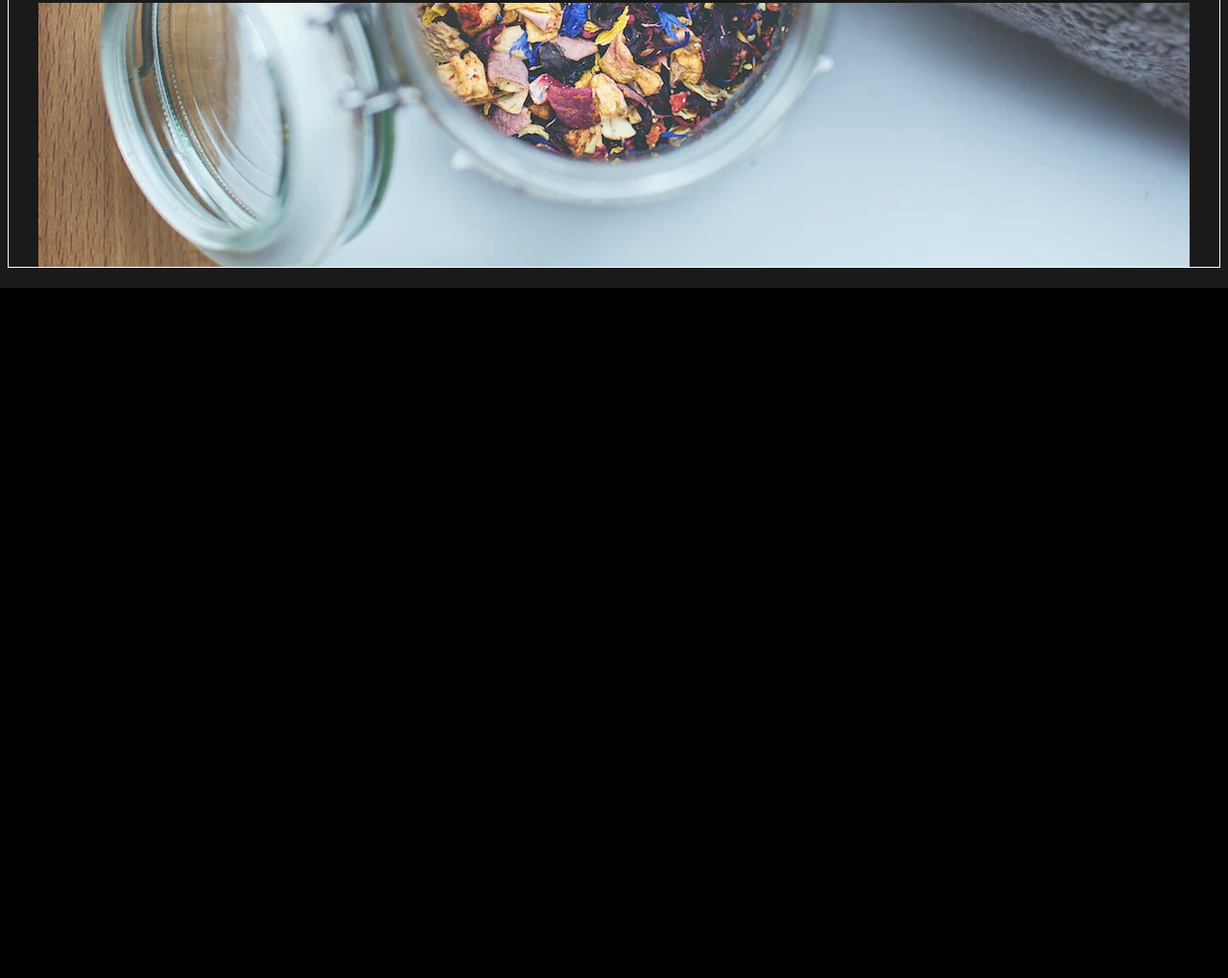
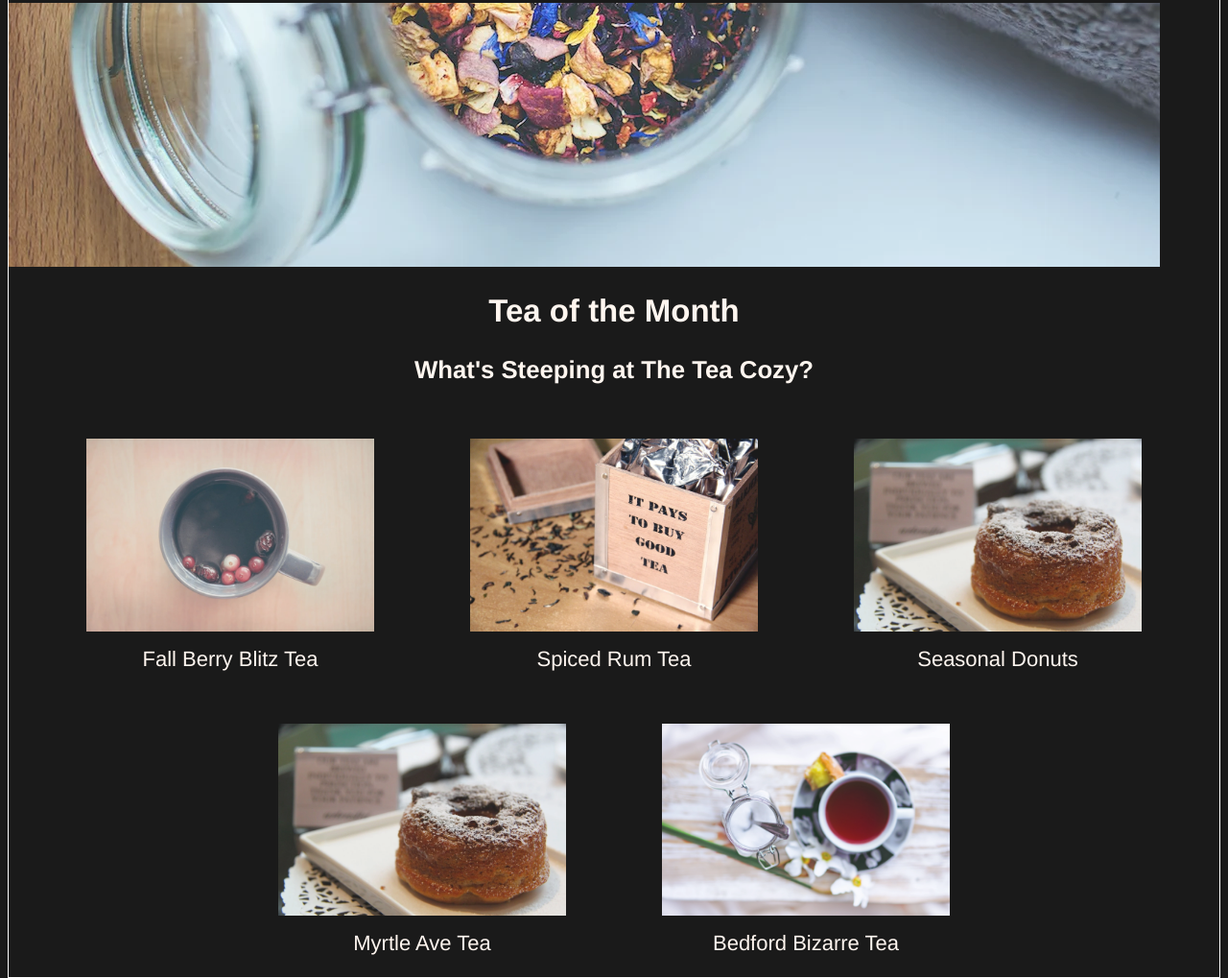
Before and after one commit to jameslavis26/jameslavis26.github.io, a plain HTML site: page index.html in a window 1280 px wide. Shown: the part 500-1519 px from the top of the page at 96% size. Before the commit the page ends 800 px from the top, so only its background shows below. Drawn offline with Linux system fonts and the light colour scheme.

Commit message:
Featured Items added

```diff
--- a/index.html
+++ b/index.html
@@ -24,7 +24,32 @@
                 </div>
             </section>
             <section id = "featured">
-
+                <div id = "title">
+                    <h2>Tea of the Month</h2>
+                    <h3>What's Steeping at The Tea Cozy?</h3>
+                </div>
+                <div id = "figures">
+                <figure class = "featuredItem">
+                    <img src = "resources/media/images/img-berryblitz.webp"/>
+                    <figcaption>Fall Berry Blitz Tea</figcaption>
+                </figure>
+                <figure class = "featuredItem">
+                    <img src = "resources/media/images/img-spiced-rum.webp"/>
+                    <figcaption>Spiced Rum Tea</figcaption>
+                </figure>
+                <figure class = "featuredItem">
+                    <img src = "resources/media/images/img-donut.webp"/>
+                    <figcaption>Seasonal Donuts</figcaption>
+                </figure>
+                <figure class = "featuredItem">
+                    <img src = "resources/media/images/img-donut.webp"/>
+                    <figcaption>Myrtle Ave Tea</figcaption>
+                </figure>
+                <figure class = "featuredItem">
+                    <img src = "resources/media/images/img-bedford-bizarre.webp"/>
+                    <figcaption>Bedford Bizarre Tea</figcaption>
+                </figure>
+            </div>
             </section>
             <section id = "locations">
             </section>
--- a/resources/css/style.css
+++ b/resources/css/style.css
@@ -6,6 +6,7 @@ html {
     opacity:0.9;
     text-align: center;
 }
+
 
 /* Css styles the header section*/
 
@@ -16,6 +17,7 @@ header{
     position: fixed;
     display:flex;
     justify-content:space-between;
+    z-index:2;
 }
 
 #logo{
@@ -43,10 +45,10 @@ main{
     border:1px solid white;
     position:relative;
     top:69px;
-    display:flex;
-    justify-content:center;
+    display:block;
 }
 
+/* Styles Mission Statement*/
 #mission{
     height:700px;
     width:1200px;
@@ -59,3 +61,22 @@ main{
     width:100%;
     background-color: black;
 }
+
+/*Styles Featured Items Section*/
+#featured{
+    width:100%;
+    float:center;
+}
+
+#figures{
+    position:relative;
+    display:flex;
+    flex-wrap:wrap;
+    justify-content:center;
+}
+
+.featuredItem img{
+    width:300px;
+    height:auto;
+    padding:10px;
+}
```
